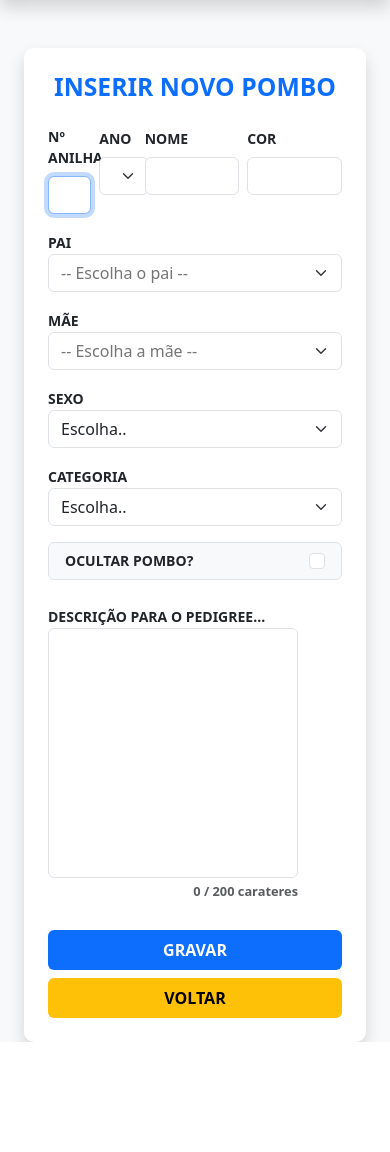
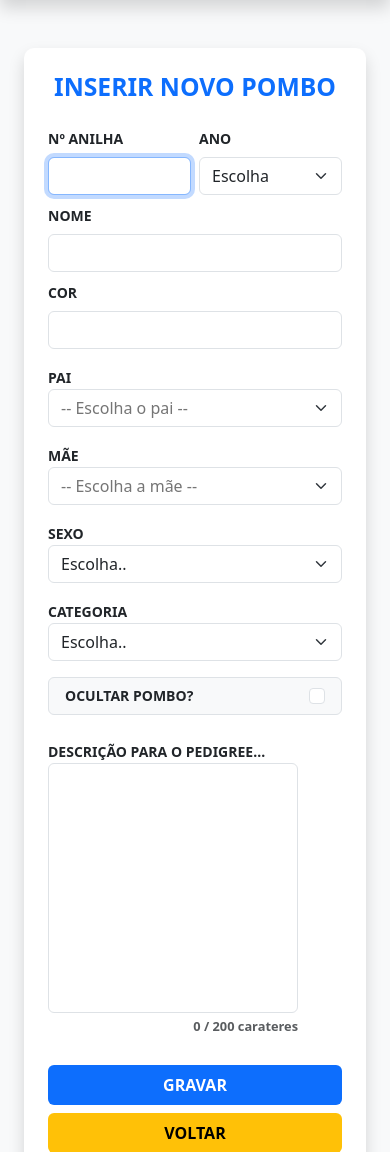
Before and after one commit to bezeguinho/myloft, a Flask app: page /novo_pombo in a window 390 px wide. Shown: the part 74-1226 px from the top of the page. Before the commit the page ends 1116 px from the top, so only its background shows below. Run offline with Flask 3, Linux system fonts and the light colour scheme; the visitor is signed in with stand-in values (Sample User, id 1); data that the repository does not hold is empty.

Commit message:
1ª açao do gems

```diff
--- a/templates/pombo_form.html
+++ b/templates/pombo_form.html
@@ -54,8 +54,10 @@
                     </h2>
 
                     <form method="POST" id="form_pombo" onsubmit="return validarGravação(event)">
-                        <div class="row gx-2">
-                            <div class="mb-3" style="width: 17%;">
+                        <!-- Substituir a linha dos primeiros 4 campos por esta estrutura -->
+                        <div class="row g-2 mb-3">
+                            <!-- Anilha: 6 colunas no mobile (50%), 2 colunas no desktop -->
+                            <div class="col-6 col-md-2">
                                 <label class="form-label fw-bold small text-uppercase">Nº Anilha</label>
                                 <input type="text" name="anilha" id="anilha" class="form-control" maxlength="12"
                                     autocomplete="off" value="{{ pombo.anilha if pombo else sugerir_anilha }}"
@@ -65,7 +67,8 @@
                                     {% if pombo %}readonly{% endif %} required autofocus>
                             </div>
 
-                            <div class="mb-3" style="width: 15%;">
+                            <!-- Ano: 6 colunas no mobile (50%), 2 colunas no desktop -->
+                            <div class="col-6 col-md-2">
                                 <label class="form-label fw-bold small text-uppercase">Ano</label>
                                 <select name="ano" class="form-select" id="ano_select" required
                                     style="{% if not pombo and sugerir_ano %}color: gray;{% endif %}{% if pombo %}background-color: #eee;{% endif %}"
@@ -81,13 +84,15 @@
                                 {% if pombo %}<input type="hidden" name="ano" value="{{ pombo.ano }}">{% endif %}
                             </div>
 
-                            <div class="mb-3" style="width: 34%;">
+                            <!-- Nome: 12 colunas no mobile (100%), 4 colunas no desktop -->
+                            <div class="col-12 col-md-4">
                                 <label class="form-label fw-bold small text-uppercase">Nome</label>
                                 <input type="text" name="nome" id="nome" class="form-control" autocomplete="off"
                                     maxlength="24" value="{{ pombo.nome if pombo else '' }}">
                             </div>
 
-                            <div class="mb-3" style="width: 34%;">
+                            <!-- Cor: 12 colunas no mobile (100%), 4 colunas no desktop -->
+                            <div class="col-12 col-md-4">
                                 <label class="form-label fw-bold small text-uppercase">Cor</label>
                                 <input type="text" name="cor" class="form-control" autocomplete="off" maxlength="24"
                                     value="{{ pombo.cor if pombo else '' }}">
```
